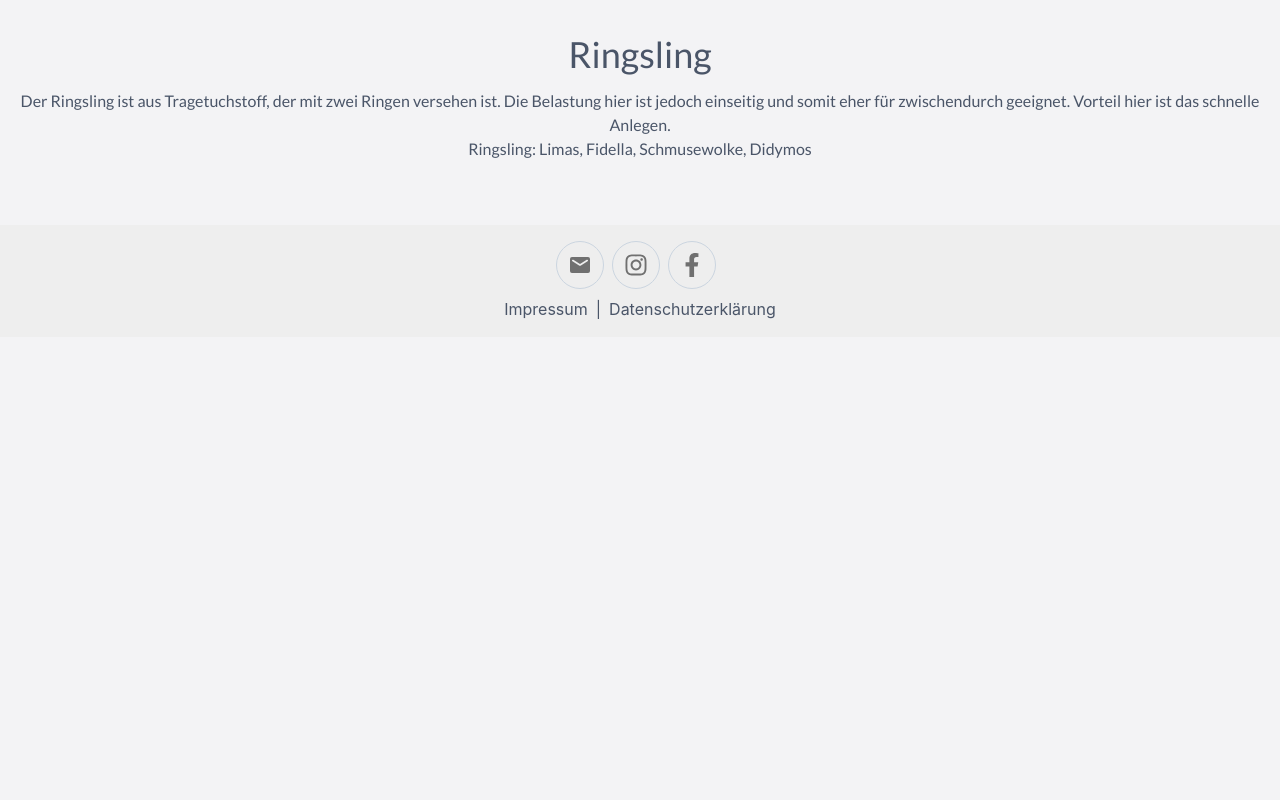
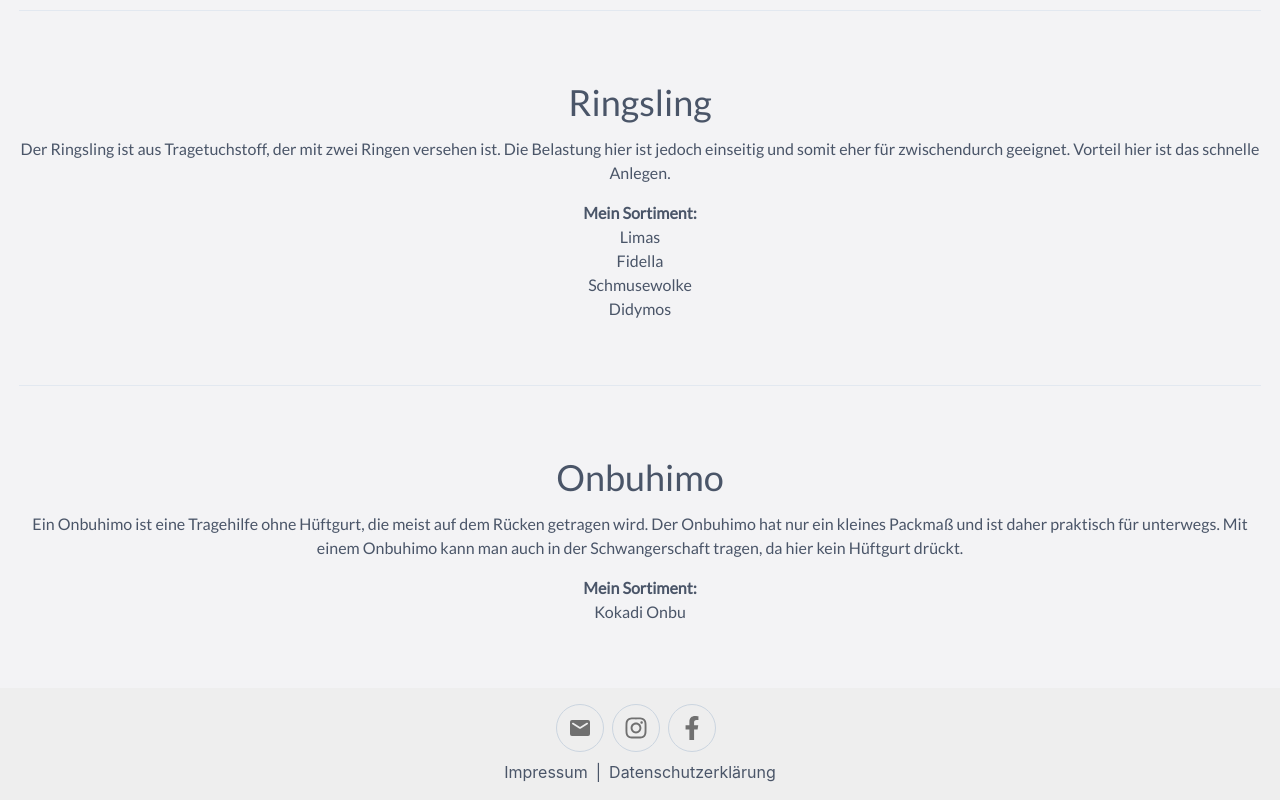
Before and after one commit to jony1993/website-lisa-reif, a Nuxt app: page /sortiment in a window 1280 px wide. Shown: the part 2118-2918 px from the top of the page. Before the commit the page ends 2455 px from the top, so only its background shows below. Built offline with nearby package versions, Linux system fonts and the light colour scheme.

Commit message:
Update text

```diff
--- a/pages/sortiment.vue
+++ b/pages/sortiment.vue
@@ -13,7 +13,8 @@
         <div class="">
           <img class="rounded-lg shadow-md" src="~/assets/img/tragetuch_sortiment.jpg">
           <h2 class="text-xl font-bold mt-4">Tragetücher</h2>
-          <a href="#tragetuecher" class="bg-primary inline-block mt-4 rounded shadow-md pt-2 pb-2 pr-4 pl-4 hover:shadow-lg ">
+          <a href="#tragetuecher"
+             class="bg-primary inline-block mt-4 rounded shadow-md pt-2 pb-2 pr-4 pl-4 hover:shadow-lg ">
             Mehr Infos >>
           </a>
         </div>
@@ -23,7 +24,8 @@
         <div class="">
           <img class="rounded-lg  shadow-md" src="~/assets/img/halfbuckle_sortiment.jpg">
           <h2 class="text-xl font-bold mt-4">Halfbuckle</h2>
-          <a href="#halfbuckle" class="bg-primary inline-block mt-4 rounded shadow-md pt-2 pb-2 pr-4 pl-4 hover:shadow-lg ">
+          <a href="#halfbuckle"
+             class="bg-primary inline-block mt-4 rounded shadow-md pt-2 pb-2 pr-4 pl-4 hover:shadow-lg ">
             Mehr Infos >>
           </a>
         </div>
@@ -33,7 +35,8 @@
         <div class="">
           <img class="rounded-lg shadow-md" src="~/assets/img/fullbuckle_sortiment.jpg">
           <h2 class="text-xl font-bold mt-4">Fullbuckle</h2>
-          <a href="#fullbuckle" class="bg-primary inline-block mt-4 rounded shadow-md pt-2 pb-2 pr-4 pl-4 hover:shadow-lg ">
+          <a href="#fullbuckle"
+             class="bg-primary inline-block mt-4 rounded shadow-md pt-2 pb-2 pr-4 pl-4 hover:shadow-lg ">
             Mehr Infos >>
           </a>
         </div>
@@ -43,7 +46,8 @@
         <div class="">
           <img class="rounded-lg shadow-md" src="~/assets/img/ringsling_sortiment.jpg">
           <h2 class="text-xl font-bold mt-4">Ringsling</h2>
-          <a href="#ringsling" class="bg-primary inline-block mt-4 rounded shadow-md pt-2 pb-2 pr-4 pl-4 hover:shadow-lg ">
+          <a href="#ringsling"
+             class="bg-primary inline-block mt-4 rounded shadow-md pt-2 pb-2 pr-4 pl-4 hover:shadow-lg ">
             Mehr Infos >>
           </a>
         </div>
@@ -80,6 +84,8 @@
         <li>Cybex Yema.Tie</li>
         <li>MySol Girasol</li>
         <li>Fidella FlyTai</li>
+        <li>Kokadi TaiTai</li>
+        <li>Fräulein Hübsch SoftTai</li>
       </ul>
     </section>
 
@@ -103,10 +109,27 @@
     <hr class="mt-16">
     <section id="ringsling" class="mt-16 font-body text-gray-700">
       <h2 class="text-4xl mb-2">Ringsling</h2>
-      <p> Der Ringsling ist aus Tragetuchstoff, der mit zwei Ringen versehen ist. Die Belastung hier ist jedoch
+      <p>Der Ringsling ist aus Tragetuchstoff, der mit zwei Ringen versehen ist. Die Belastung hier ist jedoch
         einseitig und somit eher für zwischendurch geeignet. Vorteil hier ist das schnelle Anlegen.</p>
+      <p class="font-bold mt-4">Mein Sortiment:</p>
       <ul>
-        <li>Ringsling: Limas, Fidella, Schmusewolke, Didymos</li>
+        <li>Limas</li>
+        <li>Fidella</li>
+        <li>Schmusewolke</li>
+        <li>Didymos</li>
+      </ul>
+    </section>
+
+    <!--Onbuhimo-->
+    <hr class="mt-16">
+    <section id="onbuhimo" class="mt-16 font-body text-gray-700">
+      <h2 class="text-4xl mb-2">Onbuhimo</h2>
+      <p>Ein Onbuhimo ist eine Tragehilfe ohne Hüftgurt, die meist auf dem Rücken getragen wird. Der Onbuhimo hat nur
+        ein kleines Packmaß und ist daher praktisch für unterwegs. Mit einem Onbuhimo kann man auch in der
+        Schwangerschaft tragen, da hier kein Hüftgurt drückt.</p>
+      <p class="font-bold mt-4">Mein Sortiment:</p>
+      <ul>
+        <li>Kokadi Onbu</li>
       </ul>
     </section>
   </div>
@@ -115,11 +138,11 @@
 <script>
   export default {
     name: 'sortiment',
-    head () {
+    head() {
       return {
-        title: "Sortiment - Trageberatung Lisa Reif"
+        title: 'Sortiment - Trageberatung Lisa Reif',
       }
-    }
+    },
   }
 </script>
 
```
